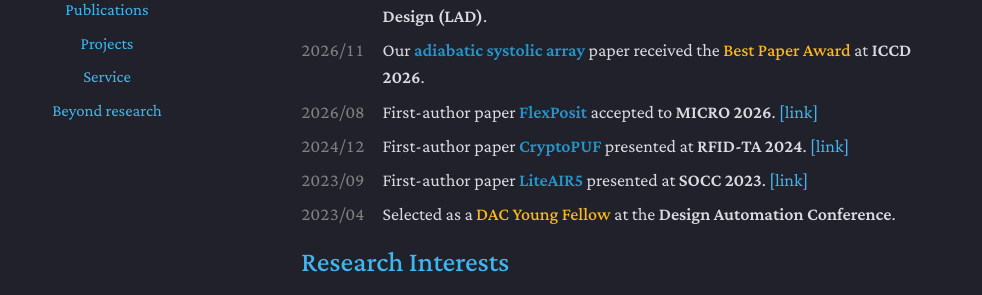
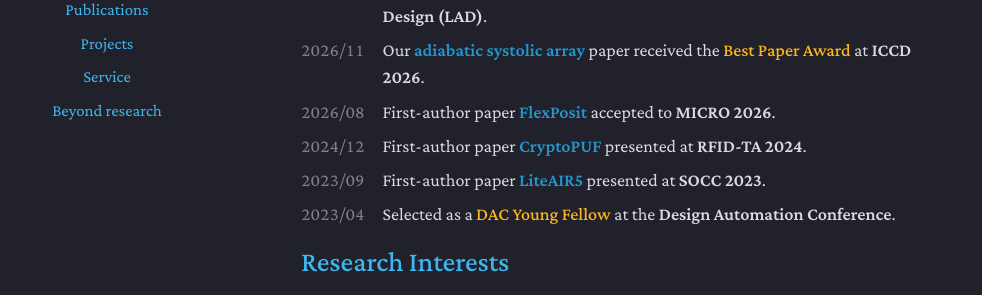
Before and after one commit to YiminGao0113/YiminGao0113.github.io, a Jekyll site: the page built from _pages/about.md, in a window 1280 px wide. Shown: the part 466-761 px from the top of the page, without its empty margins (169-1151 px from the left). Built offline with Jekyll 4.4.1, drawn with Linux system fonts in a browser that asks for light colours; a style sheet for code colours, icons or effects is not loaded; our own code applies the rules of GitHub Pages for plain Markdown files.

Commit message:
News: link the paper name instead of a trailing [link]
Co-Authored-By: Claude Opus 5.5 <noreply@anthropic.com>
Claude-Session: https://claude.ai/code/session_01YEvZxk96wYcaPiDtptvMUG

```diff
--- a/_pages/about.md
+++ b/_pages/about.md
@@ -18,7 +18,9 @@ My research centers on LLM inference accelerators and quantization–hardware co
 <h2 id="news">News</h2>
 <ul class="news">
 {% for item in site.data.news %}
-  <li><span class="news-date">{{ item.date }}</span> <span class="news-text">{{ item.text }}{% if item.link %} <a href="{% if item.link contains '://' %}{{ item.link }}{% else %}{{ item.link | relative_url }}{% endif %}">[link]</a>{% endif %}</span></li>
+  {% comment %} With a link, the paper name (the <em>) becomes the link. {% endcomment %}
+  {% assign text = item.text %}{% if item.link %}{% if item.link contains '://' %}{% assign href = item.link %}{% else %}{% assign href = item.link | relative_url %}{% endif %}{% assign open = '<a href="' | append: href | append: '"><em>' %}{% assign text = text | replace: '<em>', open | replace: '</em>', '</em></a>' %}{% endif %}
+  <li><span class="news-date">{{ item.date }}</span> <span class="news-text">{{ text }}</span></li>
 {% endfor %}
 </ul>
 
--- a/_sass/_site.scss
+++ b/_sass/_site.scss
@@ -281,4 +281,6 @@ ul.news .news-date { flex: 0 0 4.2rem; font-variant-numeric: tabular-nums; color
 ul.news .news-text strong { color: var(--global-hover-color); }
 ul.news .news-text em { font-style: normal; font-weight: 600; color: var(--global-theme-color); }
 ul.news .news-text b { font-weight: 600; }
+ul.news .news-text a { text-decoration: none; }
+ul.news .news-text a:hover em { text-decoration: underline; }
 ul.news .news-text { flex: 1 1 auto; min-width: 0; }
```
